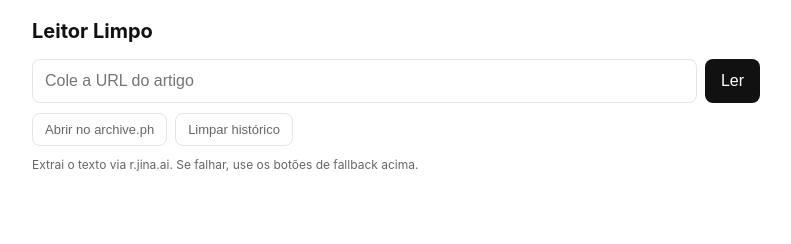
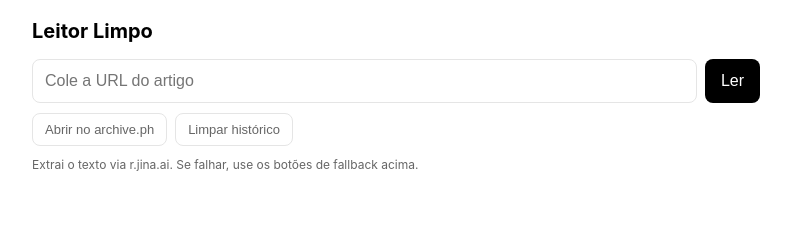
Before and after one commit to CardosoMvs/paywall, a plain HTML site: page index.html in a window 1280 px wide. Shown: the whole page, without its empty margins (244-1035 px from the left). Drawn offline with Linux system fonts and the light colour scheme.

Commit message:
Force light theme: white background with black text
Remove the prefers-color-scheme dark override, set color-scheme light
and align theme-color/status bar with the white UI.

Co-Authored-By: Claude Code <noreply@anthropic.com>

```diff
--- a/index.html
+++ b/index.html
@@ -7,20 +7,17 @@
 
 <!-- PWA -->
 <link rel="manifest" href="manifest.webmanifest">
-<meta name="theme-color" content="#111111">
+<meta name="theme-color" content="#ffffff">
 <link rel="icon" href="icon-192.png" sizes="192x192" type="image/png">
 
 <!-- iOS -->
 <meta name="apple-mobile-web-app-capable" content="yes">
-<meta name="apple-mobile-web-app-status-bar-style" content="black-translucent">
+<meta name="apple-mobile-web-app-status-bar-style" content="default">
 <meta name="apple-mobile-web-app-title" content="Leitor">
 <link rel="apple-touch-icon" href="apple-touch-icon.png">
 
 <style>
-  :root { --bg:#fff; --fg:#111; --muted:#666; --line:#e5e5e5; --accent:#111; }
-  @media (prefers-color-scheme: dark) {
-    :root { --bg:#111; --fg:#eee; --muted:#aaa; --line:#333; --accent:#eee; }
-  }
+  :root { color-scheme: light; --bg:#fff; --fg:#000; --muted:#666; --line:#e5e5e5; --accent:#000; }
   * { box-sizing: border-box; }
   body {
     margin: 0; padding: 16px; padding-top: max(16px, env(safe-area-inset-top));
```
Also changed, not shown: manifest.webmanifest.
